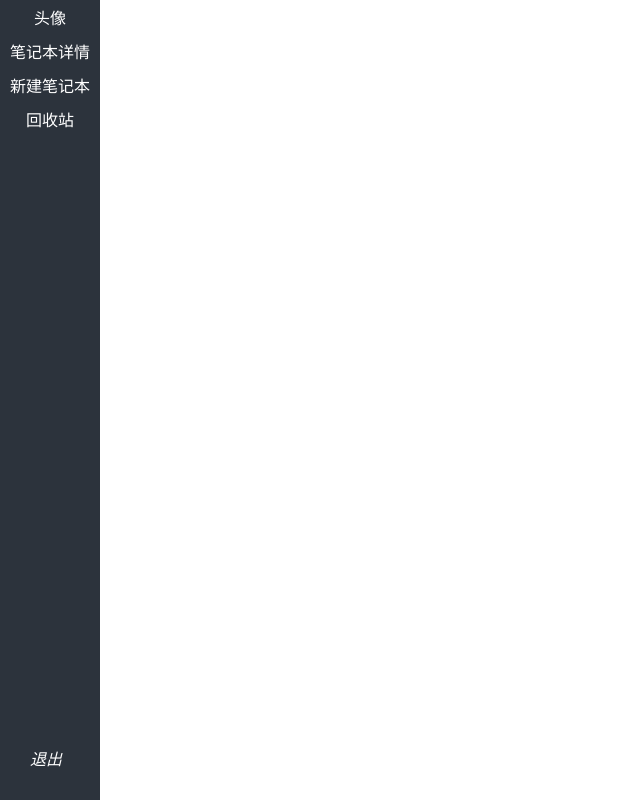
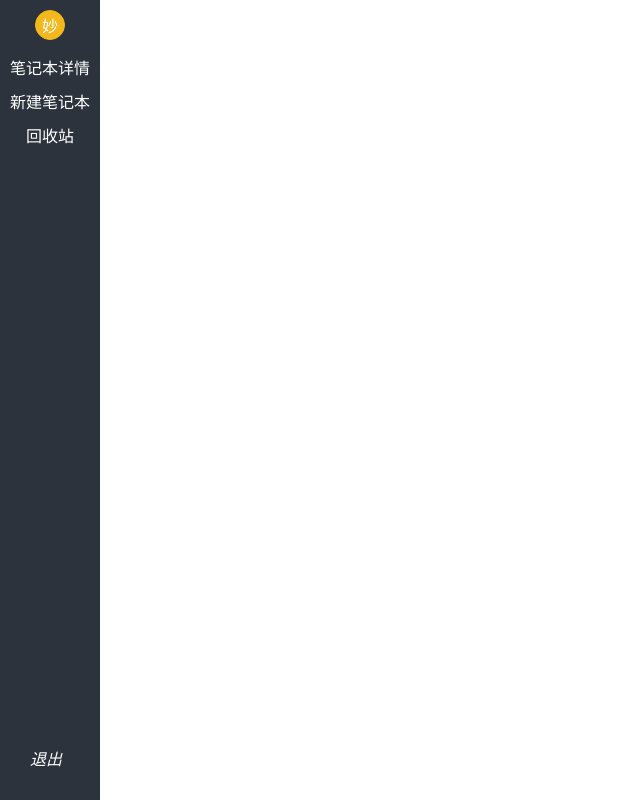
Before and after one commit to Glowglasses/quick-record, a Vue app: page /#/ in a window 1280 px wide. Shown: the whole page, without its empty margins (0-640 px from the left). Built offline with nearby package versions, Linux system fonts and the light colour scheme.

Commit message:
完成头像组件样式

```diff
--- /dev/null
+++ b/src/components/Avatar.vue
@@ -0,0 +1,25 @@
+<template>
+  <div class="wrapper">
+    <slot></slot>
+  </div>
+</template>
+
+<script lang="ts">
+import Vue from 'vue';
+import {Component} from 'vue-property-decorator';
+
+@Component
+export default class Avatar extends Vue {
+
+}
+</script>
+
+<style lang="scss" scoped>
+  .wrapper{
+    width: 30px;
+    height: 30px;
+    border-radius: 50%;
+    border: 1px solid #f2b81c;
+    margin: 10px 0;
+  }
+</style>
--- a/src/components/SlideBar.vue
+++ b/src/components/SlideBar.vue
@@ -1,6 +1,8 @@
 <template>
   <div class="wrapper" ref="wrapper">
-    <div>头像</div>
+    <Avatar class="avatar">
+      <div>妙</div>
+    </Avatar>
     <router-link to="/noteId" active-class="selected">笔记本详情</router-link>
     <router-link to="/notebooks" active-class="selected">新建笔记本</router-link>
     <router-link to="/trash" active-class="selected">回收站</router-link>
@@ -13,8 +15,10 @@
 <script lang="ts">
 import Vue from 'vue';
 import {Component} from 'vue-property-decorator';
-
-@Component
+import Avatar from '@/components/Avatar.vue';
+@Component({
+  components: {Avatar}
+})
 export default class slideBar extends Vue {
   mounted() {
     let div = this.$refs.wrapper as HTMLDivElement;
@@ -25,11 +29,24 @@ export default class slideBar extends Vue {
 
 <style lang="scss" scoped>
 .wrapper {
-  width: 100px;
   position: relative;
   text-align: center;
   background-color: #2c333c;
   color: white;
+  > .avatar{
+    background-color: #f2b81c;
+    position: relative;
+    left: 50%;
+    transform: translateX(-50%);
+    padding-top: 5px;
+    padding-bottom: 5px;
+    > div{
+      position: absolute;
+      left: 50%;
+      bottom: 50%;
+      transform: translate(-50%,50%);
+    }
+  }
   > .logout {
     position: absolute;
     bottom: 30px;
```
